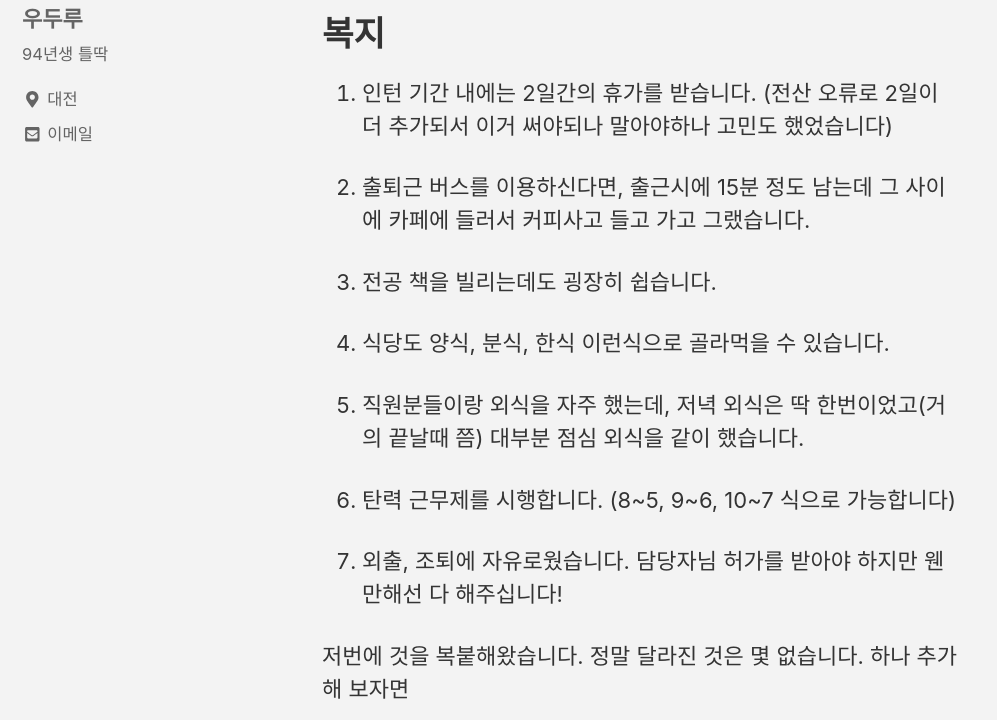
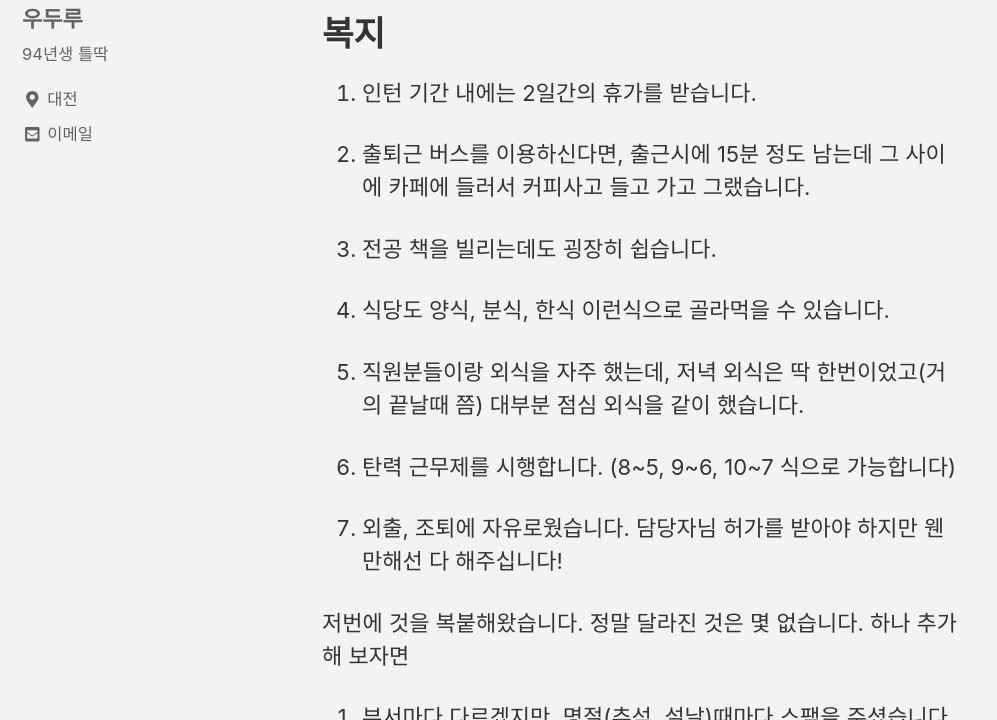
Before and after one commit to rlaehgns5399/rlaehgns5399.github.io, a Jekyll site: the page built from _posts/2019-04-05-ETRI2.md, in a window 1280 px wide and 900 px high, scrolled down 2191 px, cut to the strip 180-900 px from the top of the window. Shown: the whole strip, without its empty margins (0-997 px from the left). Built offline with Jekyll 4.4.1, drawn with Linux system fonts in a browser that asks for light colours; cached includes are drawn as plain includes; nearby versions of some CDN libraries; comment, search, counter and statistics services are not loaded.

Commit message:
내용 수정
해프닝은 저번 하계때 있었지 동계땐 없었습니다

```diff
--- a/_posts/2019-04-05-ETRI2.md
+++ b/_posts/2019-04-05-ETRI2.md
@@ -56,7 +56,7 @@ ETRI와 저희 학교와의 거리는 버스타고 10분도 걸리지 않아서
 
 # 복지
 
-1. 인턴 기간 내에는 2일간의 휴가를 받습니다. (전산 오류로 2일이 더 추가되서 이거 써야되나 말아야하나 고민도 했었습니다)
+1. 인턴 기간 내에는 2일간의 휴가를 받습니다.
 
 2. 출퇴근 버스를 이용하신다면, 출근시에 15분 정도 남는데 그 사이에 카페에 들러서 커피사고 들고 가고 그랬습니다.
 
```
